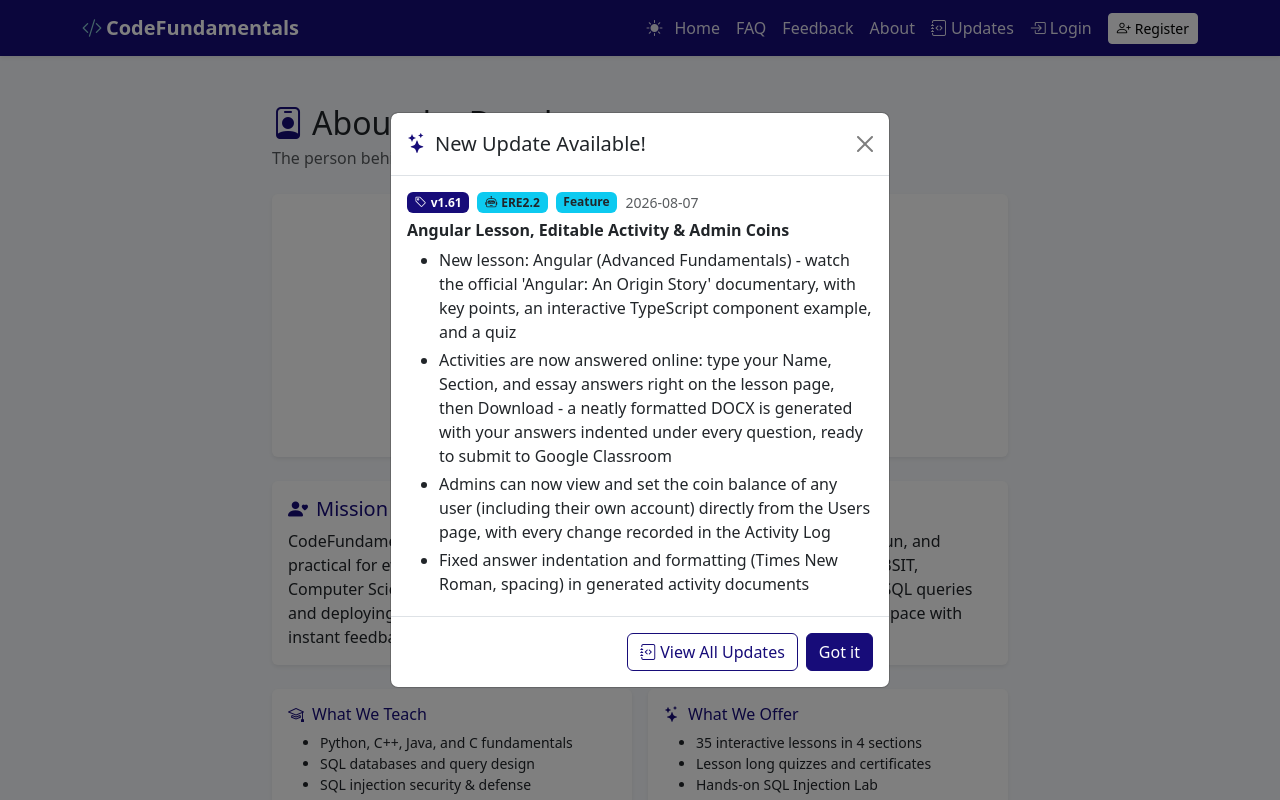
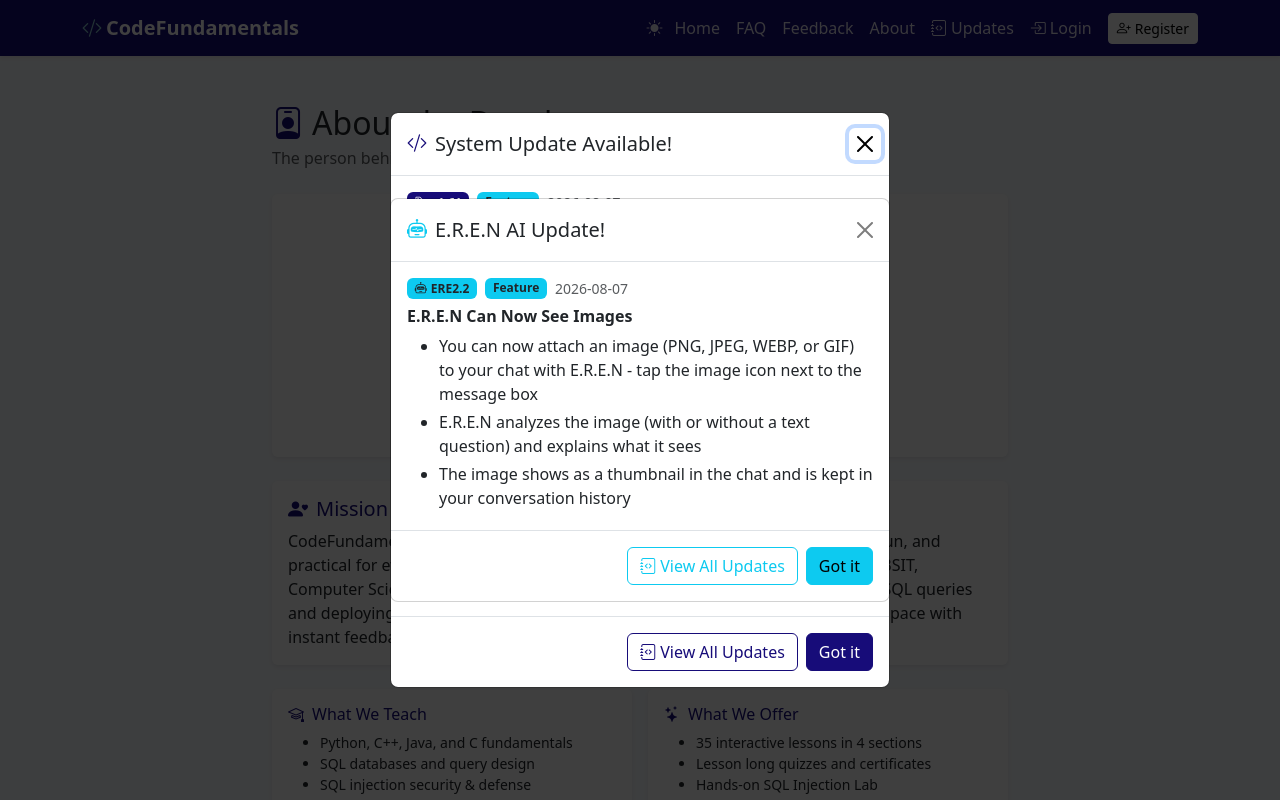
Before and after one commit to christianrenz210/learnfUNDAMENTALS, a Flask app: page /about in a window 1280 px wide. Run offline with Flask 3, Linux system fonts and the light colour scheme; some libraries are stand-ins or nearby versions.

Commit message:
feat: separate E.R.E.N AI update modal with its own version tracking

```diff
--- a/app.py
+++ b/app.py
@@ -162,7 +162,7 @@ def inject_avatar():
             return user.avatar
         return url_for("static", filename="uploads/" + user.avatar)
 
-    return {"avatar_src": avatar_src, "app_version": APP_VERSION, "eren_version": EREN_VERSION, "latest_update": CHANGELOG[0]}
+    return {"avatar_src": avatar_src, "app_version": APP_VERSION, "eren_version": EREN_VERSION, "latest_update": CHANGELOG[0], "latest_eren_update": EREN_CHANGELOG[0]}
 
 
 @app.context_processor
--- a/templates/base.html
+++ b/templates/base.html
@@ -336,14 +336,13 @@
     <div class="modal-content">
       <div class="modal-header">
         <h5 class="modal-title" id="updateModalLabel">
-          <i class="bi bi-stars text-primary me-2"></i>New Update Available!
+          <i class="bi bi-code-slash text-primary me-2"></i>System Update Available!
         </h5>
         <button type="button" class="btn-close" data-bs-dismiss="modal" aria-label="Close"></button>
       </div>
       <div class="modal-body">
         <div class="d-flex flex-wrap align-items-center gap-2 mb-2">
           <span class="badge bg-primary"><i class="bi bi-tag me-1"></i>v{{ latest_update.version }}</span>
-          <a href="{{ url_for('changelog') }}" class="badge bg-info text-dark text-decoration-none"><i class="bi bi-robot me-1"></i>ERE{{ eren_version }}</a>
           <span class="badge
             {% if latest_update.type == 'fix' %}bg-warning text-dark
             {% elif latest_update.type == 'launch' %}bg-success
@@ -365,6 +364,43 @@
           <i class="bi bi-journal-code me-1"></i>View All Updates
         </a>
         <button type="button" class="btn btn-primary" data-bs-dismiss="modal">Got it</button>
+      </div>
+    </div>
+  </div>
+</div>
+
+<div class="modal fade" id="erenUpdateModal" tabindex="-1" aria-labelledby="erenUpdateModalLabel" aria-hidden="true" data-bs-backdrop="static" data-bs-keyboard="false" data-version="{{ latest_eren_update.version }}">
+  <div class="modal-dialog modal-dialog-centered modal-dialog-scrollable">
+    <div class="modal-content">
+      <div class="modal-header">
+        <h5 class="modal-title" id="erenUpdateModalLabel">
+          <i class="bi bi-robot text-info me-2"></i>E.R.E.N AI Update!
+        </h5>
+        <button type="button" class="btn-close" data-bs-dismiss="modal" aria-label="Close"></button>
+      </div>
+      <div class="modal-body">
+        <div class="d-flex flex-wrap align-items-center gap-2 mb-2">
+          <span class="badge bg-info text-dark"><i class="bi bi-robot me-1"></i>ERE{{ latest_eren_update.version }}</span>
+          <span class="badge
+            {% if latest_eren_update.type == 'fix' %}bg-warning text-dark
+            {% elif latest_eren_update.type == 'launch' %}bg-success
+            {% else %}bg-info text-dark{% endif %}">
+            {{ latest_eren_update.type | capitalize }}
+          </span>
+          <span class="small text-muted">{{ latest_eren_update.date }}</span>
+        </div>
+        <h6 class="fw-bold mb-2">{{ latest_eren_update.title }}</h6>
+        <ul class="mb-0">
+          {% for change in latest_eren_update.changes %}
+          <li class="mb-1">{{ change }}</li>
+          {% endfor %}
+        </ul>
+      </div>
+      <div class="modal-footer">
+        <a href="{{ url_for('changelog') }}" class="btn btn-outline-info">
+          <i class="bi bi-journal-code me-1"></i>View All Updates
+        </a>
+        <button type="button" class="btn btn-info" data-bs-dismiss="modal">Got it</button>
       </div>
     </div>
   </div>
@@ -492,6 +528,19 @@ document.addEventListener('DOMContentLoaded', function () {
       try { sessionStorage.setItem('cfUpdateShown', currentVersion); } catch (e) {}
     }
   }
+
+  const erenUpdateModalEl = document.getElementById('erenUpdateModal');
+  if (erenUpdateModalEl) {
+    let shownErenVersion = null;
+    try { shownErenVersion = sessionStorage.getItem('cfErenUpdateShown'); } catch (e) {}
+    const currentErenVersion = erenUpdateModalEl.dataset.version || '';
+    if (shownErenVersion !== currentErenVersion) {
+      setTimeout(() => {
+        new bootstrap.Modal(erenUpdateModalEl).show();
+      }, 500);
+      try { sessionStorage.setItem('cfErenUpdateShown', currentErenVersion); } catch (e) {}
+    }
+  }
 });
 
 (function () {
```
